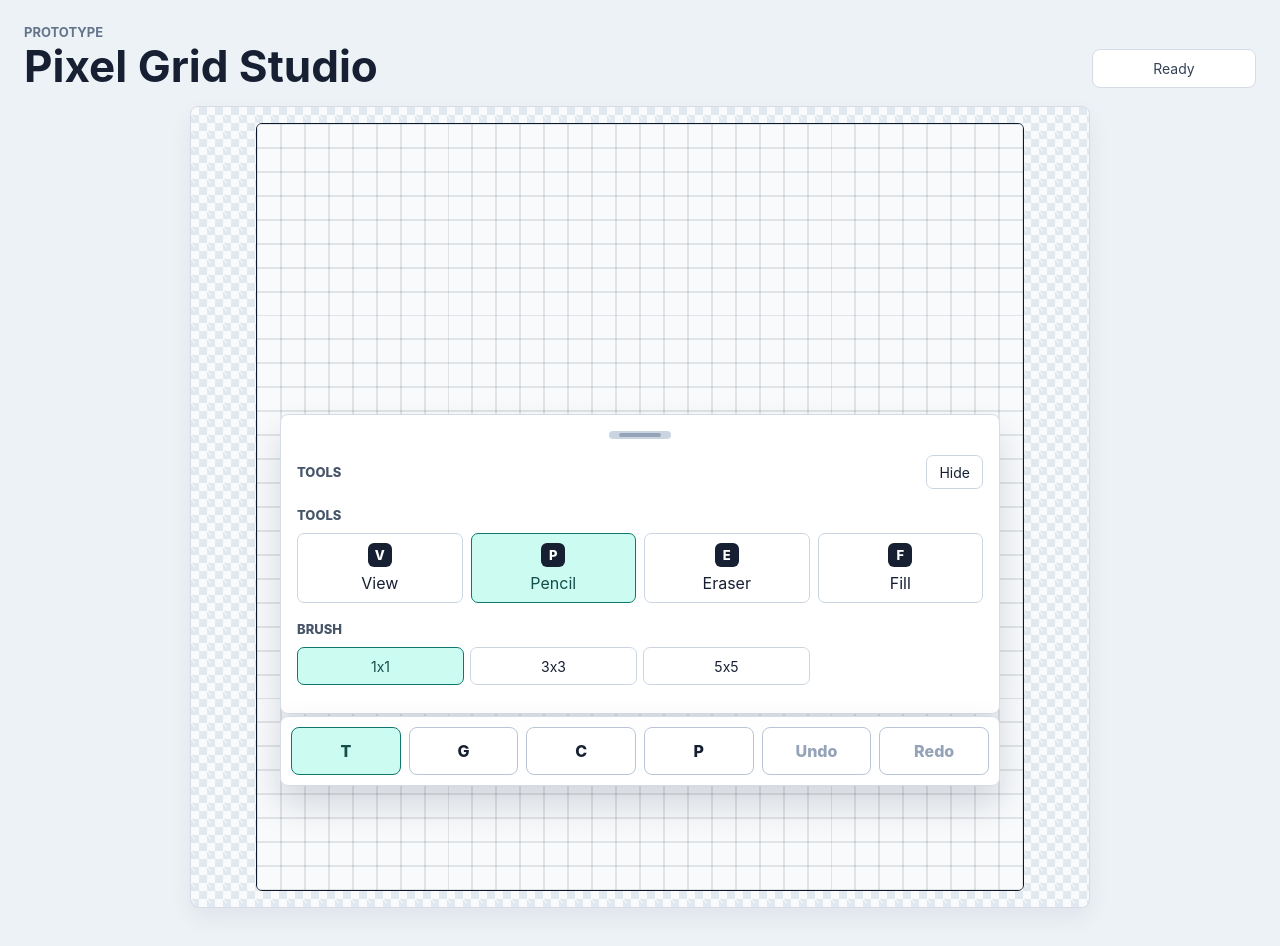
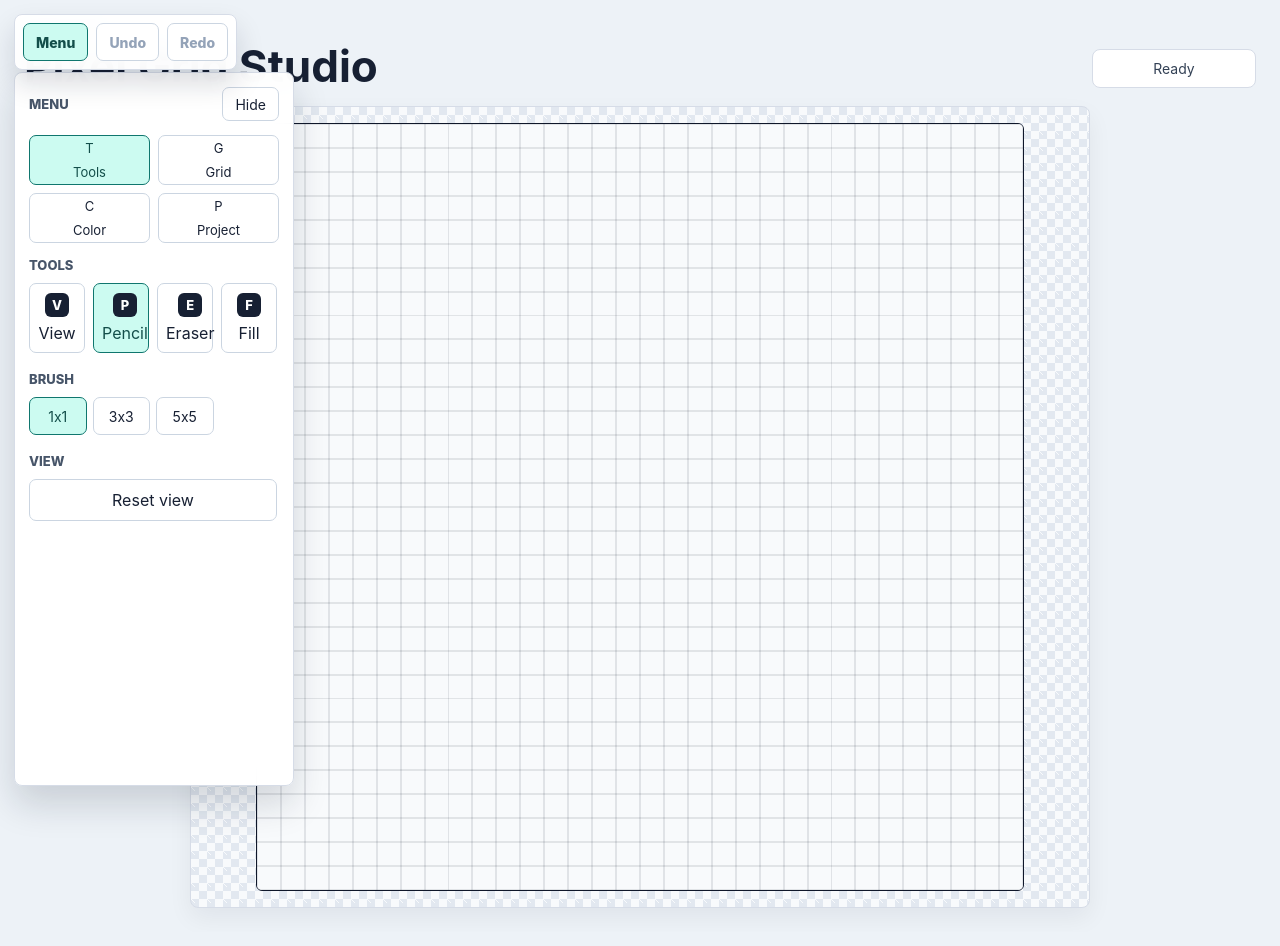
Before and after one commit to Quirel64/markit2d, a React (Vite) app: page / in a window 1280 px wide. Shown: the top 946 px of the page. Built offline with nearby package versions, Linux system fonts and the light colour scheme.

Commit message:
Replace drawer with compact sidebar menu

```diff
--- a/src/App.css
+++ b/src/App.css
@@ -1,6 +1,6 @@
 .app-shell {
   min-height: 100svh;
-  padding: 24px 24px 104px;
+  padding: 24px;
   box-sizing: border-box;
 }
 
@@ -252,112 +252,104 @@ button:disabled {
   width: 100%;
 }
 
-.bottom-toolbar {
+.quick-controls {
   position: fixed;
-  z-index: 30;
-  right: 50%;
-  bottom: 14px;
+  z-index: 40;
+  top: 14px;
+  left: 14px;
   display: flex;
-  width: min(720px, calc(100vw - 24px));
   gap: 8px;
-  justify-content: center;
-  padding: 10px;
+  padding: 8px;
   border: 1px solid #d6dce7;
   border-radius: 8px;
   background: rgba(255, 255, 255, 0.96);
-  box-shadow: 0 18px 36px rgba(15, 23, 42, 0.16);
-  transform: translateX(50%);
+  box-shadow: 0 14px 28px rgba(15, 23, 42, 0.14);
   backdrop-filter: blur(10px);
 }
 
-.rail-button,
-.bottom-toolbar > button {
-  display: grid;
-  flex: 1 1 0;
-  height: 48px;
-  min-width: 48px;
-  min-height: 48px;
-  place-items: center;
-  border-color: #b9c5d6;
-  border-radius: 8px;
+.quick-controls button {
+  min-height: 38px;
+  padding: 0 12px;
+  font-size: 14px;
   font-weight: 800;
 }
 
-.rail-button.active {
+.menu-toggle {
   border-color: #0f766e;
   background: #ccfbf1;
   color: #134e4a;
 }
 
-.bottom-drawer {
+.side-menu {
   position: fixed;
-  z-index: 25;
-  right: 50%;
-  bottom: 86px;
+  z-index: 35;
+  top: 72px;
+  bottom: 14px;
+  left: 14px;
   display: grid;
-  width: min(720px, calc(100vw - 24px));
-  max-height: min(48svh, 520px);
-  gap: 18px;
-  overflow: hidden;
-  padding: 16px;
+  width: 280px;
+  grid-template-rows: auto auto minmax(0, 1fr);
+  gap: 14px;
+  padding: 14px;
   border: 1px solid #d6dce7;
   border-radius: 8px;
-  background: rgba(255, 255, 255, 0.96);
-  box-shadow: 0 18px 36px rgba(15, 23, 42, 0.14);
+  background: rgba(255, 255, 255, 0.97);
+  box-shadow: 0 18px 36px rgba(15, 23, 42, 0.16);
   opacity: 0;
   pointer-events: none;
-  transform: translate(50%, 18px);
+  transform: translateX(calc(-100% - 28px));
   transition:
     opacity 160ms ease,
     transform 160ms ease;
   backdrop-filter: blur(10px);
 }
 
-.bottom-drawer.open {
+.side-menu.open {
   opacity: 1;
   pointer-events: auto;
-  transform: translate(50%, 0);
+  transform: translateX(0);
 }
 
-.drawer-handle {
-  width: 62px;
-  height: 8px;
-  margin: 0 auto -2px;
-  border-radius: 99px;
-  background: #cbd5e1;
-  cursor: ns-resize;
-  touch-action: none;
-}
-
-.drawer-handle::after {
-  content: '';
-  display: block;
-  width: 42px;
-  height: 4px;
-  margin: 2px auto 0;
-  border-radius: 99px;
-  background: #94a3b8;
-}
-
-.floating-panel-header {
+.side-menu-header {
   display: flex;
   align-items: center;
   justify-content: space-between;
-  min-height: 24px;
+  gap: 12px;
 }
 
-.drawer-close {
+.menu-close {
   min-height: 34px;
   padding: 0 12px;
   font-size: 14px;
 }
 
-.drawer-content {
+.menu-tabs {
   display: grid;
+  grid-template-columns: repeat(2, minmax(0, 1fr));
+  gap: 8px;
+}
+
+.menu-tab {
+  display: grid;
+  min-height: 50px;
+  place-items: center;
+  gap: 2px;
+  font-size: 13px;
+}
+
+.menu-tab.active {
+  border-color: #0f766e;
+  background: #ccfbf1;
+  color: #134e4a;
+}
+
+.side-menu-content {
+  display: grid;
+  align-content: start;
   gap: 18px;
   min-height: 0;
   overflow: auto;
-  padding-bottom: 2px;
+  padding-right: 2px;
 }
 
 .hidden-input {
@@ -389,7 +381,7 @@ button:disabled {
 
 @media (max-width: 1020px) {
   .app-shell {
-    padding: 14px 12px 104px;
+    padding: 72px 12px 14px;
   }
 
   .topbar {
@@ -410,22 +402,17 @@ button:disabled {
     padding: 10px;
   }
 
-  .bottom-toolbar {
+  .side-menu {
+    top: 72px;
     bottom: 10px;
-    width: calc(100vw - 20px);
-    padding: 8px;
-  }
-
-  .bottom-drawer {
-    bottom: 78px;
-    width: calc(100vw - 20px);
-    max-height: min(54svh, 520px);
+    left: 10px;
+    width: min(82vw, 300px);
   }
 }
 
 @media (max-width: 560px) {
   .app-shell {
-    padding: 10px 10px 98px;
+    padding: 72px 10px 10px;
   }
 
   .panel {
@@ -445,17 +432,16 @@ button:disabled {
     grid-template-columns: repeat(2, minmax(0, 1fr));
   }
 
-  .bottom-toolbar {
+  .quick-controls {
+    top: 10px;
+    left: 10px;
     gap: 6px;
+    padding: 6px;
   }
 
-  .bottom-toolbar button {
-    min-width: 0;
-    padding-inline: 6px;
+  .quick-controls button {
+    min-height: 36px;
+    padding: 0 9px;
     font-size: 13px;
   }
-
-  .rail-button {
-    width: auto;
-  }
 }
--- a/src/App.tsx
+++ b/src/App.tsx
@@ -20,11 +20,6 @@ type GestureState = {
   lastDistance: number | null
 }
 
-type DrawerDragState = {
-  startY: number
-  startHeight: number
-}
-
 type ProjectPayloadV1 = {
   version: 1
   width: number
@@ -44,8 +39,6 @@ const CANVAS_SIZE = 64
 const VIEW_SIZE = 768
 const MIN_ZOOM = 1
 const MAX_ZOOM = 16
-const MIN_DRAWER_HEIGHT = 180
-const MAX_DRAWER_HEIGHT = 520
 const GRID_PRESETS = [8, 16, 32, 64]
 const BRUSH_PRESETS = [1, 3, 5]
 const EXPORT_SCALES = [1, 4, 8, 16]
@@ -209,7 +202,6 @@ function App() {
   const lastPaintedRef = useRef<string | null>(null)
   const activePointersRef = useRef(new Map<number, PointerPoint>())
   const gestureRef = useRef<GestureState>({ lastCenter: null, lastDistance: null })
-  const drawerDragRef = useRef<DrawerDragState | null>(null)
 
   const [pixels, setPixels] = useState<Pixel[]>(() => {
     const saved = window.localStorage.getItem(STORAGE_KEY)
@@ -235,7 +227,6 @@ function App() {
   const [activeMenu, setActiveMenu] = useState<MenuId>('tools')
   const [isMenuOpen, setIsMenuOpen] = useState(true)
   const [viewport, setViewport] = useState<Viewport>({ zoom: 1, panX: 0, panY: 0 })
-  const [drawerHeight, setDrawerHeight] = useState(300)
 
   const blockSize = useMemo(() => CANVAS_SIZE / gridSize, [gridSize])
 
@@ -709,36 +700,8 @@ function App() {
     setColor(nextColor)
   }
 
-  const startDrawerResize = (event: React.PointerEvent<HTMLDivElement>) => {
-    event.currentTarget.setPointerCapture(event.pointerId)
-    drawerDragRef.current = {
-      startY: event.clientY,
-      startHeight: drawerHeight,
-    }
-  }
-
-  const resizeDrawer = (event: React.PointerEvent<HTMLDivElement>) => {
-    const drag = drawerDragRef.current
-    if (!drag) return
-
-    const nextHeight = clamp(drag.startHeight + drag.startY - event.clientY, MIN_DRAWER_HEIGHT, MAX_DRAWER_HEIGHT)
-    setDrawerHeight(nextHeight)
-  }
-
-  const stopDrawerResize = () => {
-    drawerDragRef.current = null
-  }
-
   const toggleMenu = (menuId: MenuId) => {
-    setActiveMenu((current) => {
-      if (current === menuId) {
-        setIsMenuOpen((open) => !open)
-        return current
-      }
-
-      setIsMenuOpen(true)
-      return menuId
-    })
+    setActiveMenu(menuId)
   }
 
   const renderActiveMenu = () => {
@@ -941,50 +904,48 @@ function App() {
         </section>
       </section>
 
-      <section
-        className={isMenuOpen ? 'bottom-drawer open' : 'bottom-drawer'}
-        aria-hidden={!isMenuOpen}
-        aria-label={`${activeMenu} menu`}
-        style={{ height: drawerHeight }}
-      >
-        <div
-          aria-label="Resize menu"
-          className="drawer-handle"
-          onPointerCancel={stopDrawerResize}
-          onPointerDown={startDrawerResize}
-          onPointerMove={resizeDrawer}
-          onPointerUp={stopDrawerResize}
-          role="separator"
-        ></div>
-        <div className="floating-panel-header">
-          <span className="label">{MENUS.find((item) => item.id === activeMenu)?.label}</span>
-          <button className="drawer-close" onClick={() => setIsMenuOpen(false)} type="button">
-            Hide
-          </button>
-        </div>
-        <div className="drawer-content">{renderActiveMenu()}</div>
-      </section>
-
-      <nav className="bottom-toolbar" aria-label="Editor menus">
-        {MENUS.map((item) => (
-          <button
-            aria-label={item.label}
-            className={activeMenu === item.id && isMenuOpen ? 'rail-button active' : 'rail-button'}
-            key={item.id}
-            onClick={() => toggleMenu(item.id)}
-            title={item.label}
-            type="button"
-          >
-            {item.icon}
-          </button>
-        ))}
+      <div className="quick-controls" aria-label="Quick controls">
+        <button
+          aria-expanded={isMenuOpen}
+          className="menu-toggle"
+          onClick={() => setIsMenuOpen((open) => !open)}
+          title="Menu"
+          type="button"
+        >
+          Menu
+        </button>
         <button disabled={!history.length} onClick={undo} title="Undo" type="button">
           Undo
         </button>
         <button disabled={!future.length} onClick={redo} title="Redo" type="button">
           Redo
         </button>
-      </nav>
+      </div>
+
+      <aside className={isMenuOpen ? 'side-menu open' : 'side-menu'} aria-hidden={!isMenuOpen}>
+        <div className="side-menu-header">
+          <span className="label">Menu</span>
+          <button className="menu-close" onClick={() => setIsMenuOpen(false)} type="button">
+            Hide
+          </button>
+        </div>
+        <nav className="menu-tabs" aria-label="Editor menu sections">
+          {MENUS.map((item) => (
+            <button
+              aria-label={item.label}
+              className={activeMenu === item.id ? 'menu-tab active' : 'menu-tab'}
+              key={item.id}
+              onClick={() => toggleMenu(item.id)}
+              title={item.label}
+              type="button"
+            >
+              <span aria-hidden="true">{item.icon}</span>
+              <span>{item.label}</span>
+            </button>
+          ))}
+        </nav>
+        <div className="side-menu-content">{renderActiveMenu()}</div>
+      </aside>
     </main>
   )
 }
```
Also changed, not shown: 5 other files (tests, documents, lock files or other folders).
